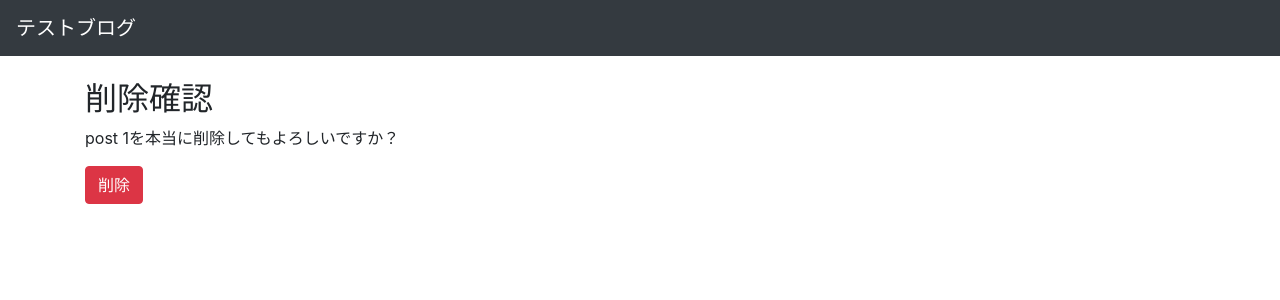
After one commit to or1os/blog_test, a Django app: page /delete/1 in a window 1280 px wide. The commit adds this page. Shown: the top 300 px of the page. Run offline with Django 3.2, Linux system fonts and the light colour scheme; data comes from the database, SQL or seed files in the repository; both versions use the stored data as it was after the commit; some libraries are stand-ins or nearby versions.

Commit message:
投稿削除画面

```diff
--- a/blog/template/blog/base.html
+++ b/blog/template/blog/base.html
@@ -8,7 +8,7 @@
     </head>
     <body>
         <nav class="navbar navbar-expand-lg navbar-dark bg-dark">
-            <a class="navbar-brand" href="/">匿名ブログ</a>
+            <a class="navbar-brand" href="/">テストブログ</a>
         </nav>
         <div class="container mt-4">
         {% block main %}
--- /dev/null
+++ b/blog/template/blog/post_confirm_delete.html
@@ -0,0 +1,10 @@
+{% extends "blog/base.html" %}
+
+{% block main %}
+<h2>削除確認</h2>
+<p>{{ object.title }}を本当に削除してもよろしいですか？</p>
+<form method="post">
+    {% csrf_token %}
+    <input type="submit" value="削除" class="btn btn-danger" />
+</form>
+{% endblock %}
--- a/blog/template/blog/post_detail.html
+++ b/blog/template/blog/post_detail.html
@@ -7,4 +7,5 @@
     {{ object.body }}
 </div>
 <p><a href="{% url 'update' object.pk %}">編集</a></p>
+<p><a href="{% url 'delete' object.pk %}">削除</a></p>
 {% endblock %}
--- a/blog/urls.py
+++ b/blog/urls.py
@@ -8,4 +8,5 @@ urlpatterns = [
     path('detail/<pk>/', views.Detail.as_view(), name="detail"),
     path('create/', views.Create.as_view(), name="create"),
     path('update/<pk>', views.Update.as_view(), name="update"),
+    path('delete/<pk>', views.Delete.as_view(), name="delete"),
 ]
--- a/blog/views.py
+++ b/blog/views.py
@@ -30,3 +30,12 @@ from django.views.generic.edit import UpdateView
 class Update(UpdateView):
     model = Post
     fields = ["title", "body", "category", "tags"]
+
+
+from django.views.generic.edit import DeleteView
+
+class Delete(DeleteView):
+    model = Post
+
+    # 削除したあとに移動する先（トップページ）
+    success_url = "/"
```
Also changed, not shown: db.sqlite3.
